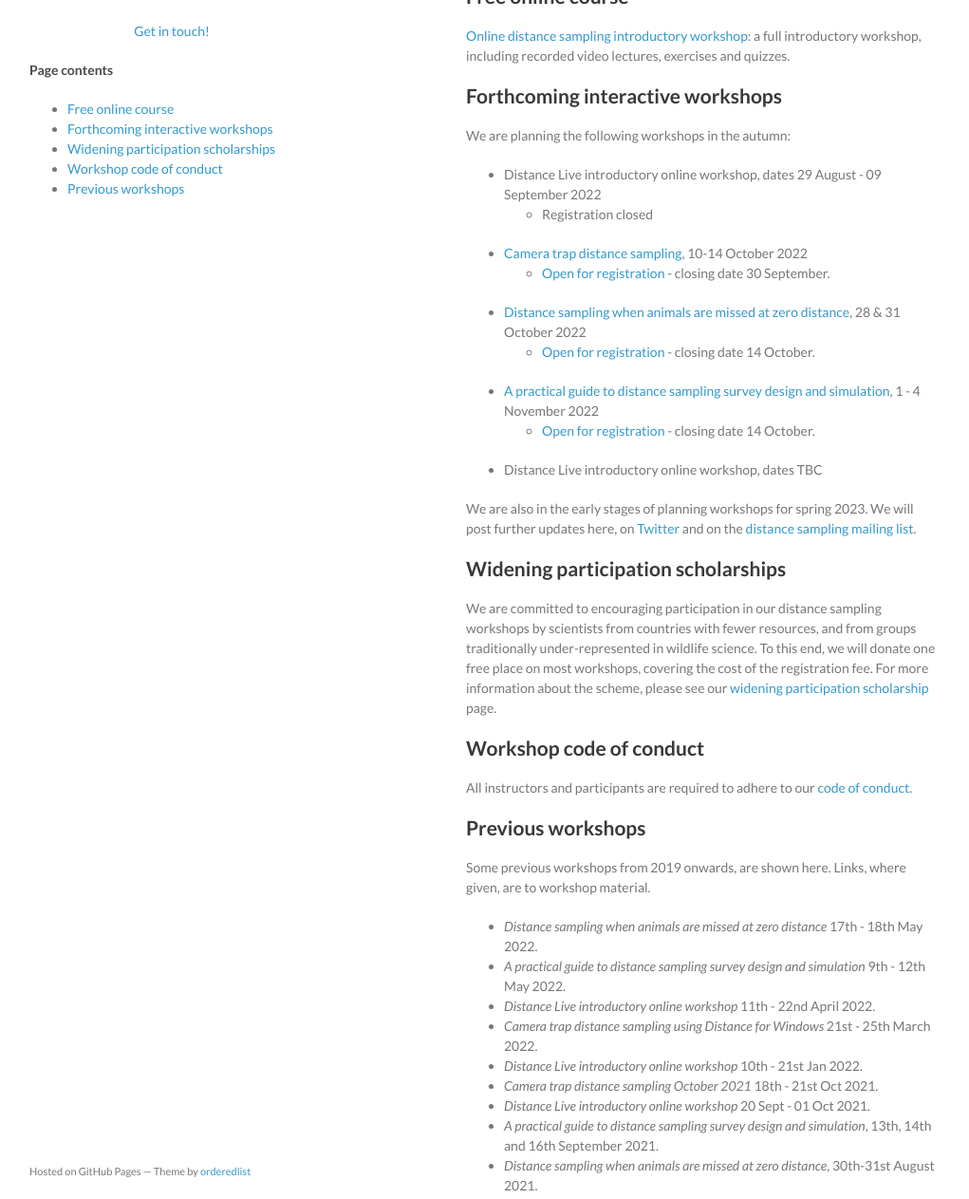
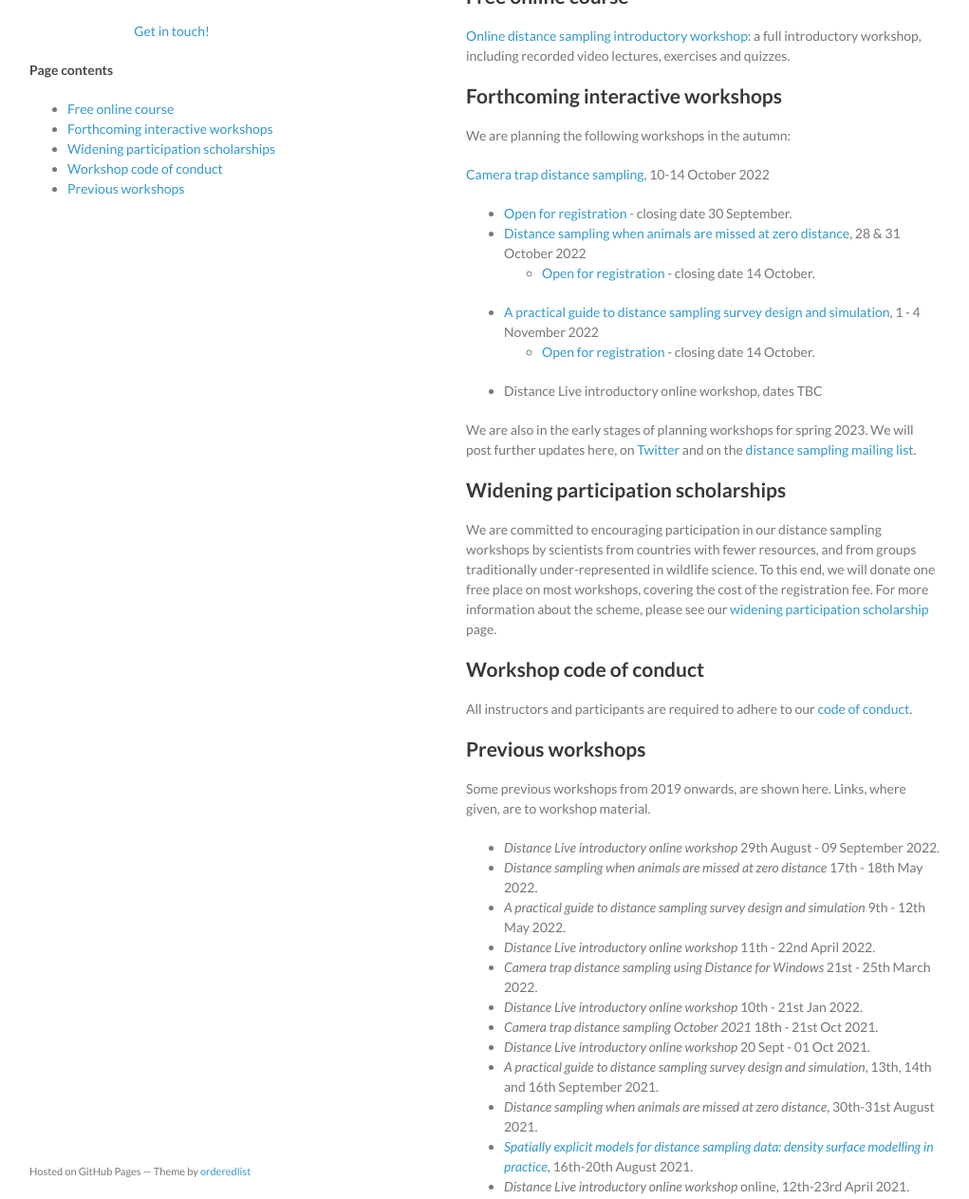
Before and after one commit to distanceworkshops/distanceworkshops.github.io, a Jekyll site: the page built from index.md, in a window 1280 px wide and 1400 px high, cut to the strip 137-1400 px from the top of the window. Shown: the whole strip at 95% size, without its empty margins (129-1150 px from the left). Built offline with Jekyll 4.4.1, drawn with Linux system fonts in a browser that asks for light colours.

Commit message:
Updated link to CTDS registration; moved intro to archive

```diff
--- a/index.md
+++ b/index.md
@@ -15,10 +15,8 @@
 
 We are planning the following workshops in the autumn:
 
-- Distance Live introductory online workshop, dates 29 August - 09 September 2022
-  - Registration closed
-- [Camera trap distance sampling](ctds-oct-2022), 10-14 October 2022
-  - [Open for registration](https://onlineshop.st-andrews.ac.uk/conferences-and-events/events/creem/online-workshop-analysis-of-camera-trap-data-with-distance-sampling-19th-20th-22nd-23rd-sept) - closing date 30 September.
+ [Camera trap distance sampling](ctds-oct-2022), 10-14 October 2022
+  - [Open for registration](https://onlineshop.st-andrews.ac.uk/conferences-and-events/events/creem/online-workshop-analysis-of-camera-trap-data-with-distance-sampling-10th14th-october) - closing date 30 September.
 - [Distance sampling when animals are missed at zero distance](mrds-oct-2022), 28 & 31 October 2022
   - [Open for registration](https://onlineshop.st-andrews.ac.uk/conferences-and-events/events/creem/online-workshop-distance-sampling-when-animals-are-missed-at-zero-distance-28th-31st-oct-2022) - closing date 14 October.
 - [A practical guide to distance sampling survey design and simulation](design-nov-2022), 1 - 4 November 2022
@@ -39,6 +37,7 @@
 
 Some previous workshops from 2019 onwards, are shown here. Links, where given, are to workshop material.
 
+- *Distance Live introductory online workshop* 29th August - 09 September 2022.
 - *Distance sampling when animals are missed at zero distance* 17th - 18th May 2022.
 - *A practical guide to distance sampling survey design and simulation* 9th - 12th May 2022.
 - *Distance Live introductory online workshop* 11th - 22nd April 2022.
```
